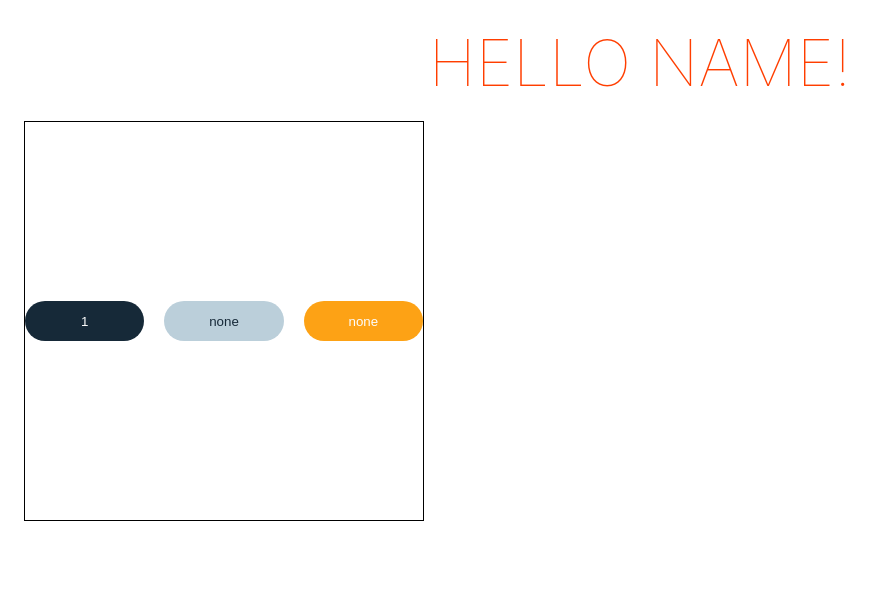
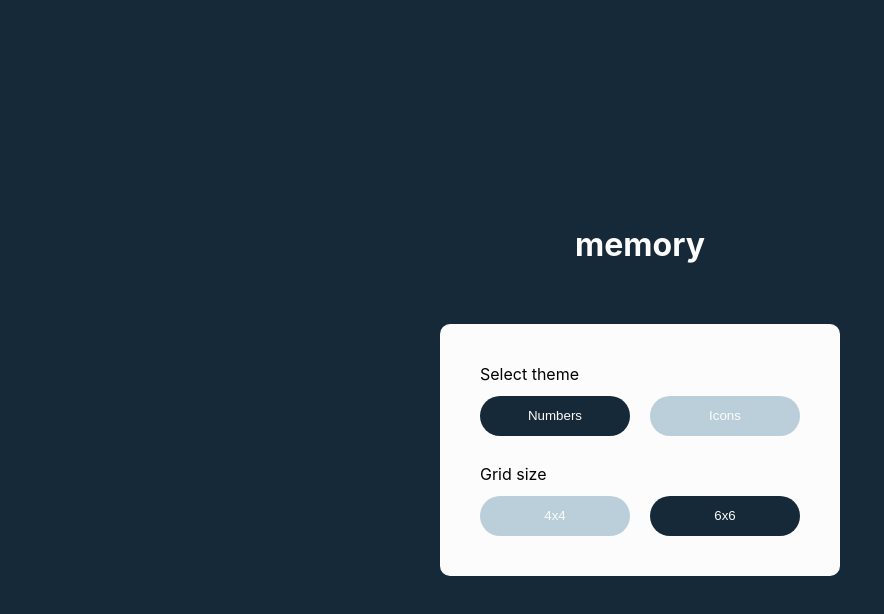
Before and after one commit to tymino/svelte_memory-game, a Svelte app: page / in a window 1280 px wide. Shown: the top 614 px of the page, without its empty margins (0-884 px from the left). Built offline with nearby package versions, Linux system fonts and the light colour scheme.

Commit message:
main menu

```diff
--- a/public/global.css
+++ b/public/global.css
@@ -5,6 +5,9 @@
   --color-light: #fcfcfc;
   --color-primary: #bbcfda;
   --color-secondary: #fda215;
+
+  --color-primary-hover: #b7c9d3;
+  --color-secondary-hover: #f59c17;
 }
 
 * {
@@ -21,7 +24,6 @@ html {
 
 body {
   margin: 0;
-  padding: 8px;
   box-sizing: border-box;
 }
 
--- a/src/App.svelte
+++ b/src/App.svelte
@@ -1,44 +1,12 @@
 <script>
-  import Icon from './components/Icon.svelte';
-  import Button from './components/Button.svelte';
+  import Menu from './components/Menu.svelte';
+  import Game from './components/Game.svelte';
 
+  import { isGameRun } from './store';
 </script>
 
-<main>
-  <h1>Hello name!</h1>
-
-  <!-- <div class="wrapper">
-    <Icon index="0" />
-  </div> -->
-
-	<br>
-	<div class="wrapper">
-		<Button type='active' name='1' />
-		<Button type='primary' style='color: var(--color-dark)' />
-		<Button type='secondary' />
-	</div>
-</main>
-
-<style>
-  main {
-    text-align: center;
-    padding: 1em;
-    margin: 0 auto;
-  }
-
-  .wrapper {
-    display: flex;
-    align-items: center;
-    justify-content: center;
-		width: 400px;
-		height: 400px;
-    border: 1px solid black;
-  }
-
-  h1 {
-    color: #ff3e00;
-    text-transform: uppercase;
-    font-size: 4em;
-    font-weight: 100;
-  }
-</style>
+{#if $isGameRun}
+  <Game />
+{:else}
+  <Menu />
+{/if}
--- a/src/components/Button.svelte
+++ b/src/components/Button.svelte
@@ -1,11 +1,17 @@
 <script>
+  import { createEventDispatcher } from 'svelte';
+
   // primary, secondary, active, default
+  export let id;
+  export let name = 'none';
   export let type = 'primary';
-  export let name = 'none';
   export let style = '';
+
+  const dispatch = createEventDispatcher();
+  const toggle = () => dispatch('toggle', { id, name });
 </script>
 
-<button class={type} {style}>{name}</button>
+<button class={type} {style} on:click={toggle}>{name}</button>
 
 <style>
   button {
@@ -15,15 +21,22 @@
     border-radius: 20px;
     color: var(--color-light);
   }
+  button:not(.active) {
+    cursor: pointer;
+  }
   button:not(:last-child) {
     margin-right: 20px;
   }
+
   .active {
     background: var(--color-dark);
   }
   .primary {
     background: var(--color-primary);
   }
+  .primary:hover {
+    background: var(--color-primary-hover);
+  }
   .secondary {
     background: var(--color-secondary);
   }
--- /dev/null
+++ b/src/components/Logo.svelte
@@ -0,0 +1,17 @@
+<script>
+  export let darked;
+  let title = 'memory';
+</script>
+
+<h1 class:darked>{title}</h1>
+
+<style>
+  h1 {
+    color: var(--color-light);
+    font-size: 2rem;
+  }
+
+  .darked {
+    color: var(--color-dark);
+  }
+</style>
--- /dev/null
+++ b/src/components/Menu.svelte
@@ -0,0 +1,20 @@
+<script>
+  import Logo from './Logo.svelte';
+  import Settings from './Settings.svelte';
+</script>
+
+<main class="menu">
+  <Logo darked={false} />
+  <Settings />
+</main>
+
+<style>
+  .menu {
+    display: flex;
+    flex-direction: column;
+    justify-content: center;
+    align-items: center;
+    height: 100vh;
+    background: var(--color-dark);
+  }
+</style>
--- /dev/null
+++ b/src/components/Settings.svelte
@@ -0,0 +1,52 @@
+<script>
+  import Button from './Button.svelte';
+
+  import { gameSettings } from '../store';
+
+  const handleSwitchSetting = (event) => {
+    gameSettings.update((settings) => {
+      return settings.map((obj) => {
+        if (obj.id === event.detail.id) {
+          return { ...obj, active: event.detail.name };
+        }
+        return obj;
+      });
+    });
+  };
+</script>
+
+<div class="settings">
+  {#each $gameSettings as option (option.id)}
+    <div class="option">
+      <div class="option__name">{option.name}</div>
+      <div class="option__buttons">
+        {#each option.pool as title (title)}
+          {#if option.active === title}
+            <Button id={option.id} name={title} type="active" />
+          {:else}
+            <Button id={option.id} name={title} on:toggle={handleSwitchSetting} />
+          {/if}
+        {/each}
+      </div>
+    </div>
+  {/each}
+</div>
+
+<style>
+  .settings {
+    margin-top: 60px;
+    padding: 40px;
+    background: var(--color-light);
+    border-radius: 10px;
+  }
+  .option:not(:last-child) {
+    margin-bottom: 28px;
+  }
+  .option__name {
+    margin-bottom: 12px;
+  }
+  .option__buttons {
+    display: flex;
+    min-width: 320px;
+  }
+</style>
--- /dev/null
+++ b/src/store/index.js
@@ -0,0 +1,10 @@
+import { writable } from 'svelte/store';
+
+const isGameRun = writable(false);
+
+const gameSettings = writable([
+  { id: 'theme', name: 'Select theme', active: 'Numbers', pool: ['Numbers', 'Icons'] },
+  { id: 'grid', name: 'Grid size', active: '6x6', pool: ['4x4', '6x6'] },
+]);
+
+export { isGameRun, gameSettings };
```
Also changed, not shown: src/components/Game.svelte (added), src/components/Grid.svelte (added), src/components/Header.svelte (added), src/components/Score.svelte (added).
